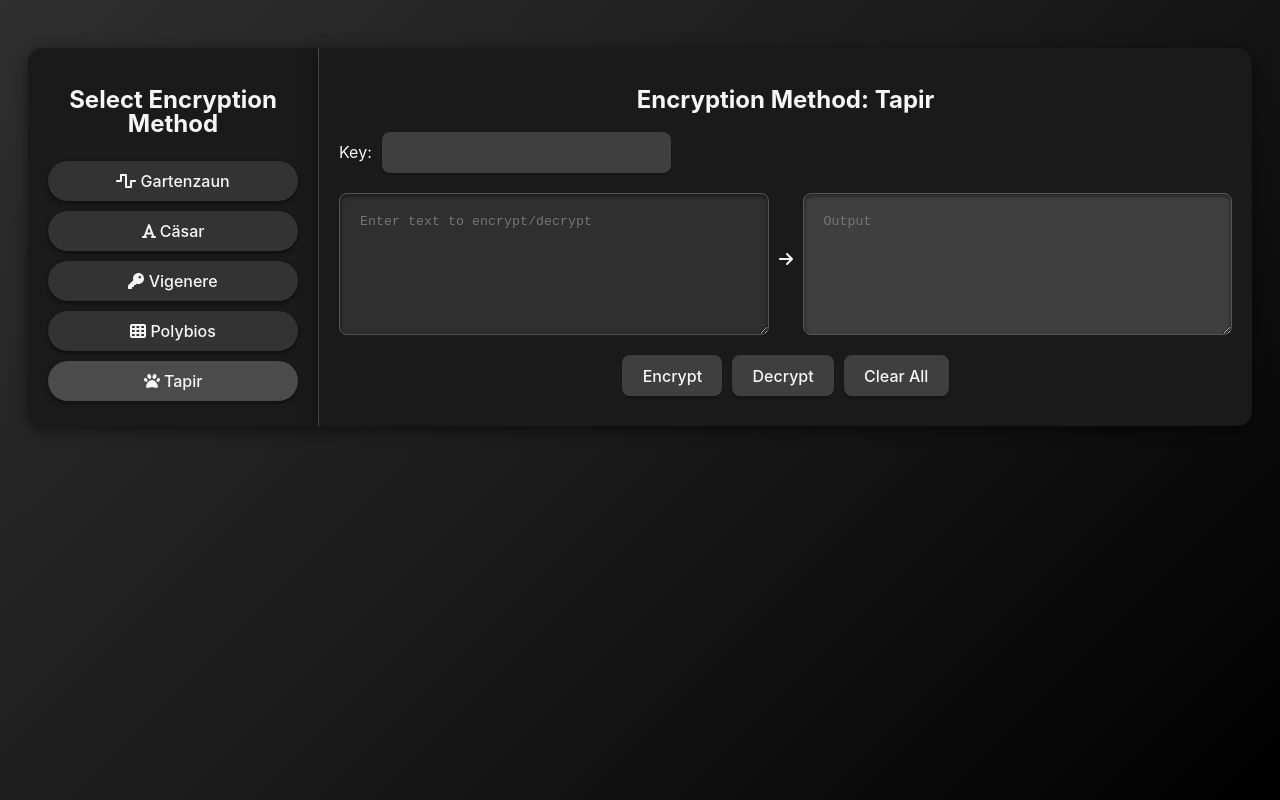
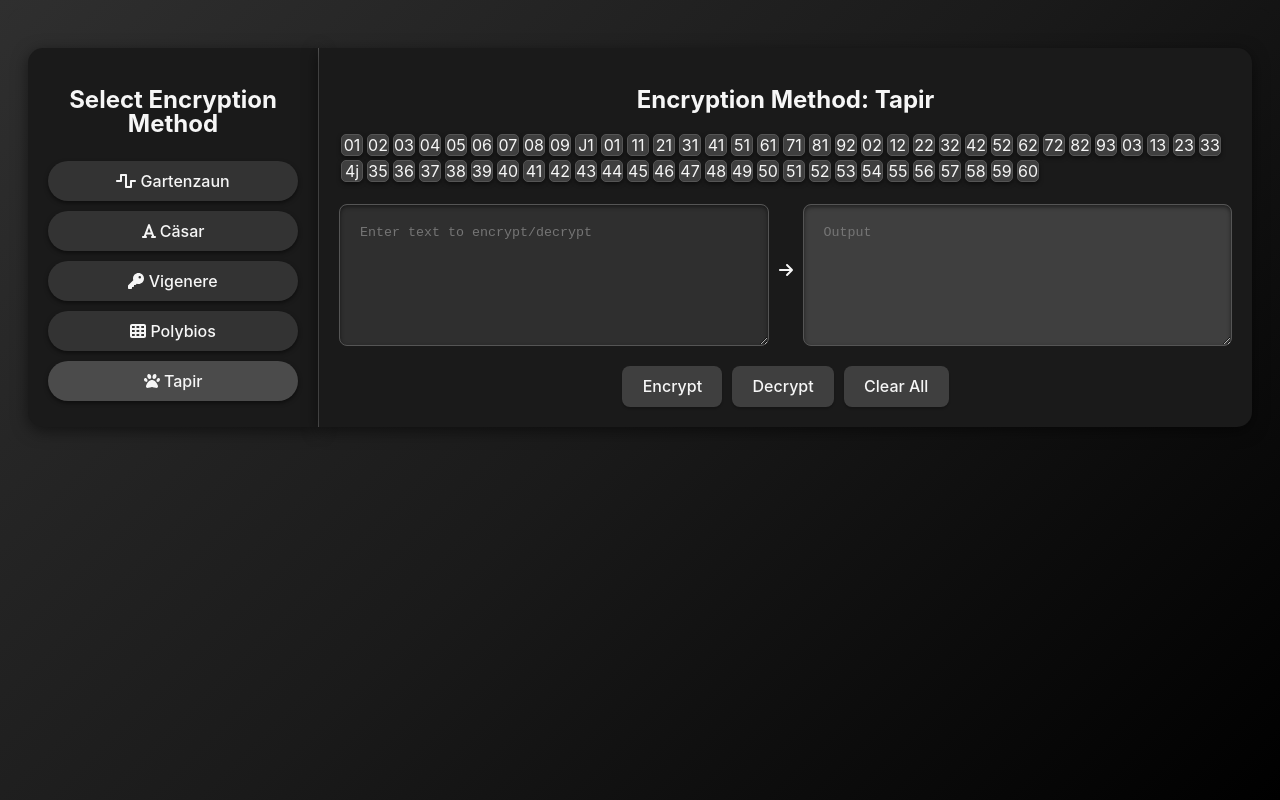
Before and after one commit to binary-blazer/encryption-decryption-app, a React (Vite) app: page / in a window 1280 px wide. Both pictures are taken after a click on the button "Tapir". Built offline with nearby package versions, Linux system fonts and the light colour scheme.

Commit message:
Fix Tapir method to work correctly

```diff
--- a/src/App.tsx
+++ b/src/App.tsx
@@ -43,7 +43,6 @@ function App() {
     const [numRails, setNumRails] = useState(2);
     const [vigenereKey, setVigenereKey] = useState("");
     const [polybiosKey, setPolybiosKey] = useState("");
-    const [tapirKey, setTapirKey] = useState("");
     const [bulkDecryptResults, setBulkDecryptResults] = useState("");
 
     function clearAll() {
@@ -53,7 +52,6 @@ function App() {
         setNumRails(2);
         setVigenereKey("");
         setPolybiosKey("");
-        setTapirKey("");
         setBulkDecryptResults("");
     }
 
@@ -74,7 +72,7 @@ function App() {
                 result = polybiosEncrypt(inputText, polybiosMatrix);
                 break;
             case "Tapir":
-                result = tapirEncrypt(inputText, tapirKey);
+                result = tapirEncrypt(inputText);
                 break;
             default:
                 result = inputText;
@@ -99,7 +97,7 @@ function App() {
                 result = polybiosDecrypt(inputText, polybiosMatrix);
                 break;
             case "Tapir":
-                result = tapirDecrypt(inputText, tapirKey);
+                result = tapirDecrypt(inputText);
                 break;
             default:
                 result = inputText;
@@ -265,14 +263,12 @@ function App() {
                                 animate={{ opacity: 1, y: 0 }}
                                 exit={{ opacity: 0, y: -20 }}
                             >
-                                <div className="vigenere-key-selector">
-                                    <label htmlFor="tapir-key">Key:</label>
-                                    <input
-                                        id="tapir-key"
-                                        type="text"
-                                        value={tapirKey}
-                                        onChange={(e) => setTapirKey(e.target.value)}
-                                    />
+                                <div className="tapir-table">
+                                    {tapirEncrypt("ABCDEFGHIJKLMNOPQRSTUVWXYZabcdefghijklmnopqrstuvwxyz0123456789").match(/.{1,2}/g)?.map((num, i) => (
+                                        <div key={i} className="tapir-cell">
+                                            {num}
+                                        </div>
+                                    ))}
                                 </div>
                             </motion.div>
                         )}
--- a/src/encryptionMethods.ts
+++ b/src/encryptionMethods.ts
@@ -147,29 +147,27 @@ const tapirTable = [
     ':', ';', '<', '=', '>', '?', '@', '[', '\\', ']', '^', '_', '`', '{', '|', '}', '~'
 ];
 
-export function tapirEncrypt(text: string, key: string) {
+export function tapirEncrypt(text: string) {
     let result = "";
     for (let i = 0; i < text.length; i++) {
         const charIndex = tapirTable.indexOf(text[i]);
-        const keyIndex = tapirTable.indexOf(key[i % key.length]);
-        if (charIndex === -1 || keyIndex === -1) {
+        if (charIndex === -1) {
             result += text[i];
         } else {
-            result += tapirTable[(charIndex + keyIndex) % tapirTable.length];
+            result += (charIndex + 1).toString().padStart(2, '0');
         }
     }
     return result;
 }
 
-export function tapirDecrypt(text: string, key: string) {
+export function tapirDecrypt(text: string) {
     let result = "";
-    for (let i = 0; i < text.length; i++) {
-        const charIndex = tapirTable.indexOf(text[i]);
-        const keyIndex = tapirTable.indexOf(key[i % key.length]);
-        if (charIndex === -1 || keyIndex === -1) {
-            result += text[i];
+    for (let i = 0; i < text.length; i += 2) {
+        const num = parseInt(text.substr(i, 2), 10) - 1;
+        if (num < 0 || num >= tapirTable.length) {
+            result += text.substr(i, 2);
         } else {
-            result += tapirTable[(charIndex - keyIndex + tapirTable.length) % tapirTable.length];
+            result += tapirTable[num];
         }
     }
     return result;
```
